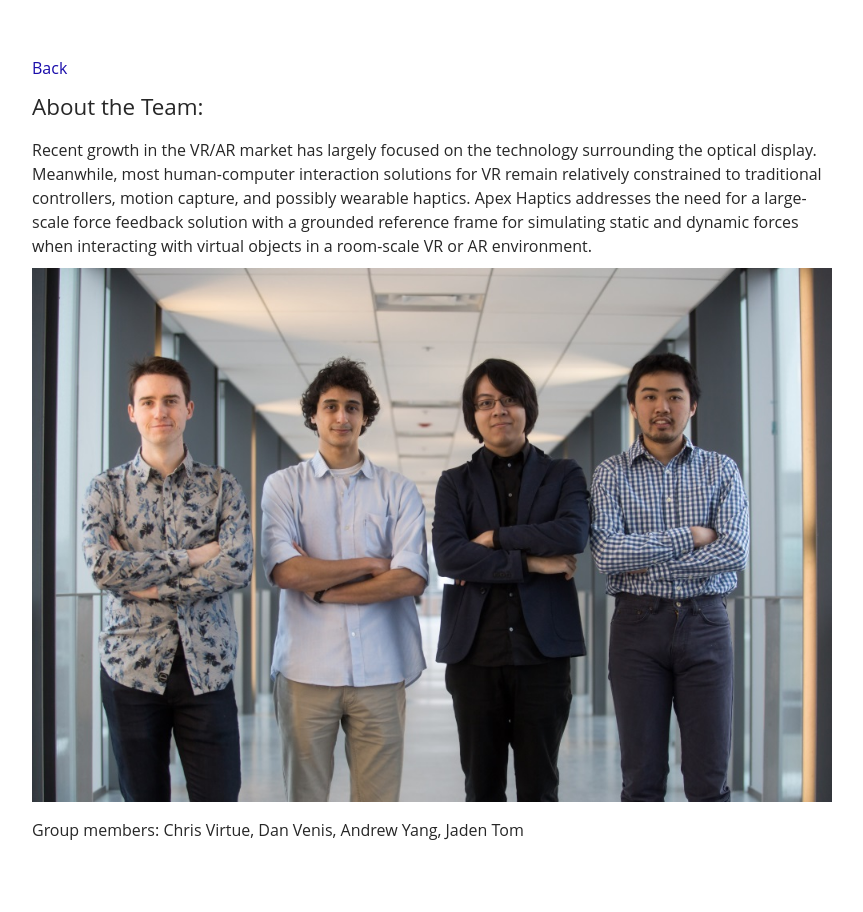
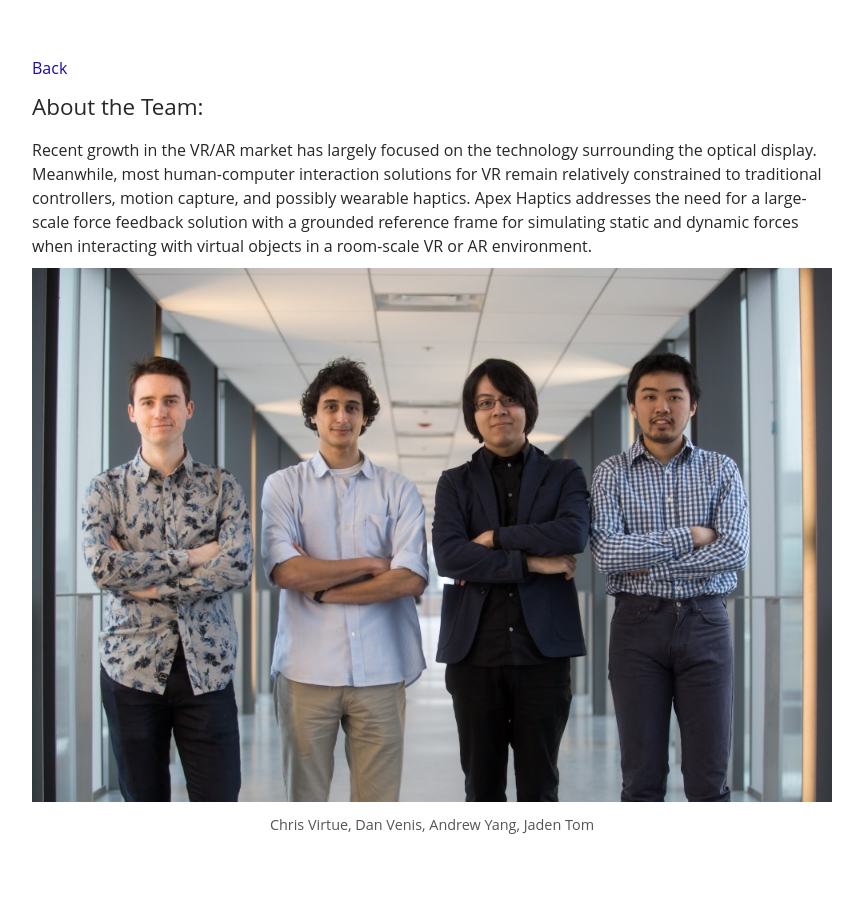
Before and after one commit to ApexHaptics/ApexHaptics.github.io, a Jekyll site: the page built from about/index.md, in a window 1280 px wide. Shown: the whole page, without its empty margins (208-1071 px from the left). Built offline with Jekyll 4.4.1, drawn with Linux system fonts in a browser that asks for light colours.

Commit message:
More fomarring changes.

```diff
--- a/_sass/_config.scss
+++ b/_sass/_config.scss
@@ -2,6 +2,7 @@
 $color-black: #272727;
 $color-white: #FFFFFF;
 $color-grey: #EEEEEE;
+$color-darkgrey: #555555;
 $color-link: #1A0DAB;
 $color-code: #00FF00;
 $color-hire-white: #FEFEFE;
--- a/about/index.md
+++ b/about/index.md
@@ -9,4 +9,4 @@ Recent growth in the VR/AR market has largely focused on the technology surround
 ![alt text]({{ site.url }}/assets/image/theteam-small.jpg "The Apex Haptics Team")
 
 
-Group members: Chris Virtue, Dan Venis, Andrew Yang, Jaden Tom
+<div class="caption">Chris Virtue, Dan Venis, Andrew Yang, Jaden Tom</div>
--- a/assets/css/main.scss
+++ b/assets/css/main.scss
@@ -84,6 +84,15 @@ img {
 	}
 }
 
+.caption {
+	@media screen and (max-width: $br) {
+		width: 100%;
+		margin: auto;
+	}
+	font-size: 0.9em;
+	color: $color-darkgrey;
+	text-align: center;
+}
 
 .blog {
 	padding-bottom: 30px;
```
